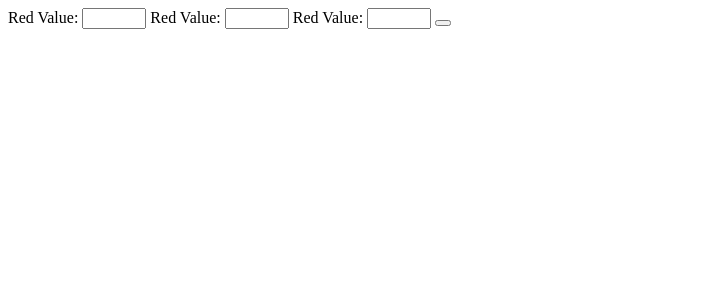
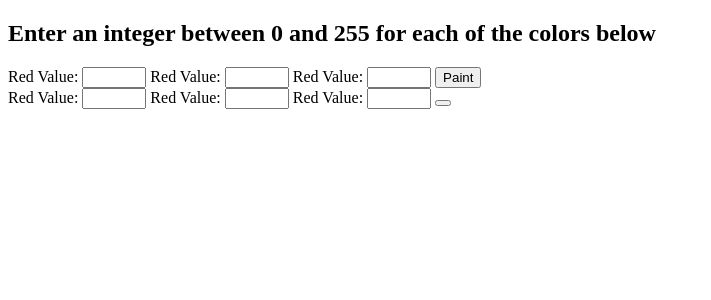
Before and after one commit to Ajbright213/Hello-Site-Challenge, a Django app: template Color-Picker-Container/paint_site/color_app/templates/color_picker.html in a window 1280 px wide. Shown: the top 300 px of the page, without its empty margins (0-711 px from the left). Run offline with Django 4.2, Linux system fonts and the light colour scheme; tables that the repository leaves empty hold one stand-in row (values such as "Sample post"); the template is opened without the code that fills it: values that come from a table or form of the project are taken from there, most other values are stand-ins (such as "Sample title", 1, 10 or a date in 2020); parts of the project's set-up code (start-up, migrations or seed data) failed here and were passed over.

Commit message:
Color Picker Challenge1

```diff
--- a/Color-Picker-Container/paint_site/collor_picker/urls.py
+++ b/Color-Picker-Container/paint_site/collor_picker/urls.py
@@ -18,5 +18,5 @@ from django.urls import path, include
 
 urlpatterns = [
     path("admin/", admin.site.urls),
+    path('paint/', include('color_app.urls')),
 ]
-path('color/', include('color_app.urls'))
--- a/Color-Picker-Container/paint_site/color_app/templates/color_picker.html
+++ b/Color-Picker-Container/paint_site/color_app/templates/color_picker.html
@@ -1,10 +1,39 @@
+
+<!DOCTYPE html>
+<html lang="en">
+<head>
+    <meta charset="UTF-8" />
+    <meta http-equiv="X-UA-Compatible" content="IE=edge" />
+    <meta name="viewport" content="width=device-width, initial-scale=1.0" />
+    <title>Color Picker</title>
+</head>
+<body style="background-color: rgb({{ red }}, {{ blue }}, {{green}})">
+        <h2>Enter an integer between 0 and 255 for each of the colors below </h2>
+        <form method="POST" actions="{% url 'paint' %}">
+            {% csrf_token %}
+
+            {{ form.red_amount.label_tag }}
+            {{ form.red_amount }}
 
 
+            {{ form.blue_amount.label_tag }}
+            {{ form.blue_amount }}
 
-<body style="background-color: rgb({{ red }}, {{ blue }}, {{green}}
-<h2> Enter an integer between 0 and 255 for each of the
+            {{ form.green_amount.label_tag }}
+            {{ form.green_amount }}
+
+            <button type="submit">
+                Paint
+            </button>
+
+        </form>
+</body>
+</html>
+
+<body
+
 <form method="POST" action="{% url 'paint' %">
-    {% csrf_token %}
+
 
     {{ form.red_amount.label_tag }}
     {{ form.red_amount }}
--- a/Color-Picker-Container/paint_site/color_app/urls.py
+++ b/Color-Picker-Container/paint_site/color_app/urls.py
@@ -13,12 +13,12 @@ Including another URLconf
     1. Import the include() function: from django.urls import include, path
     2. Add a URL to urlpatterns:  path('blog/', include('blog.urls'))
 """
-from django.contrib import admin
-# from django.urls import path, include
+# from django.contrib import admin
+from django.urls import path
 from color_app.views import ColorPickerView
 
 urlpatterns = [
     path('', ColorPickerView.as_view(), name='paint'),
-    # path("admin/", admin.site.urls),
+
 ]
 # path('color/', include('color_app.urls'))
```
Also changed, not shown: Color-Picker-Container/paint_site/color_app/views.py (+30 -9 lines).
